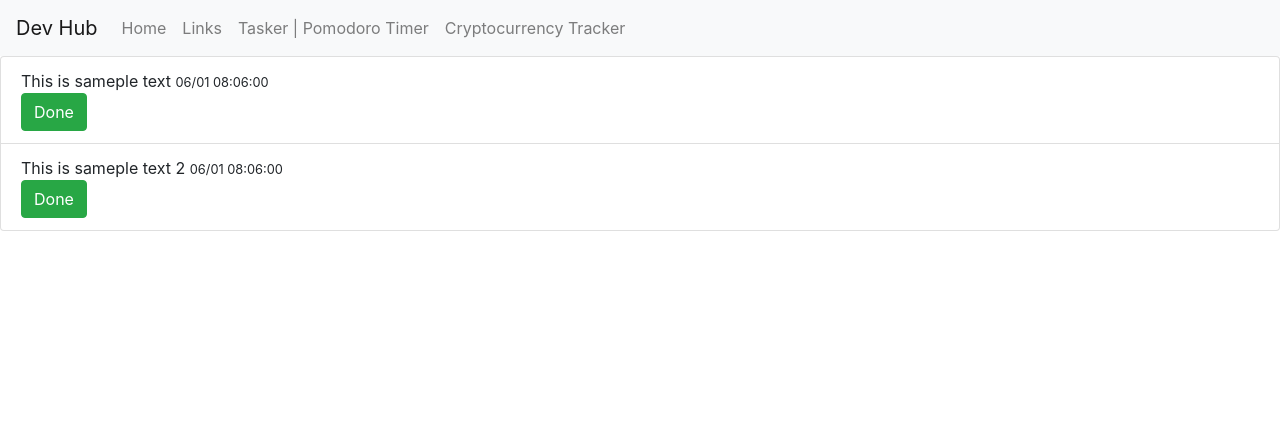
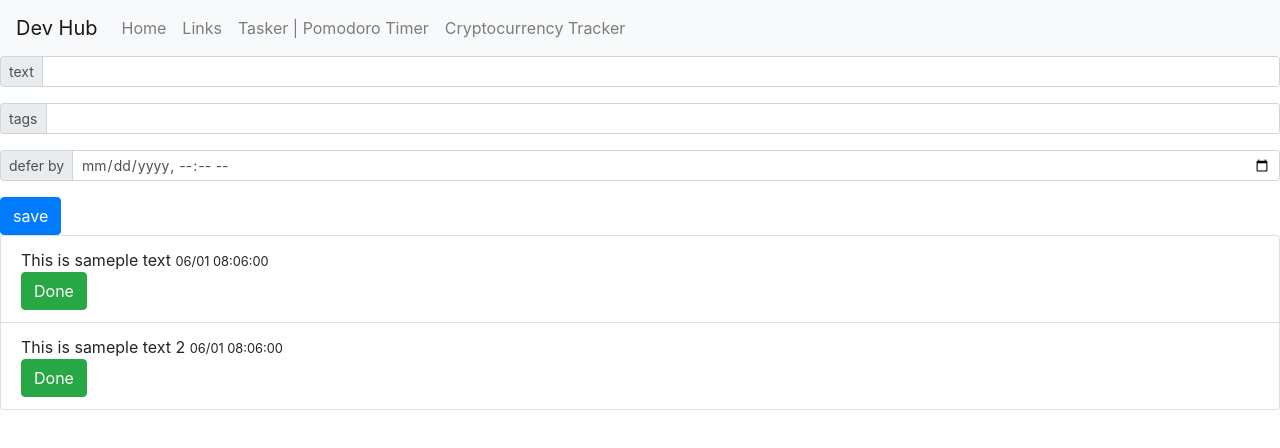
Before and after one commit to makaravind/DevHub, a React (Create React App) app: page /links in a window 1280 px wide. Shown: the top 448 px of the page. Built offline with nearby package versions, Linux system fonts and the light colour scheme.

Commit message:
1. Adding create form to Links

```diff
--- a/src/components/App.js
+++ b/src/components/App.js
@@ -3,7 +3,6 @@ import Me from "./home/Me"
 import Links from './Links/Links';
 import Wrapper from './global/Wrapper';
 import PageNotFound from './global/404';
-import ReactRouterBasics from './ReactRouterBasics';
 import {BrowserRouter, Route, Switch} from 'react-router-dom';
 
 class App extends Component {
--- a/src/components/Links/Links.js
+++ b/src/components/Links/Links.js
@@ -1,5 +1,6 @@
 import React, {Component} from 'react';
 import LinksList from './LinksList';
+import LinkCreateForm from './LinkCreateForm';
 const uuidv4 = require('uuid/v4');
 
 class Links extends Component {
@@ -30,6 +31,7 @@ class Links extends Component {
     render() {
         return (
             <div>
+                <LinkCreateForm/>
                 <LinksList links={this.state.links}/>
             </div>
         )
```
